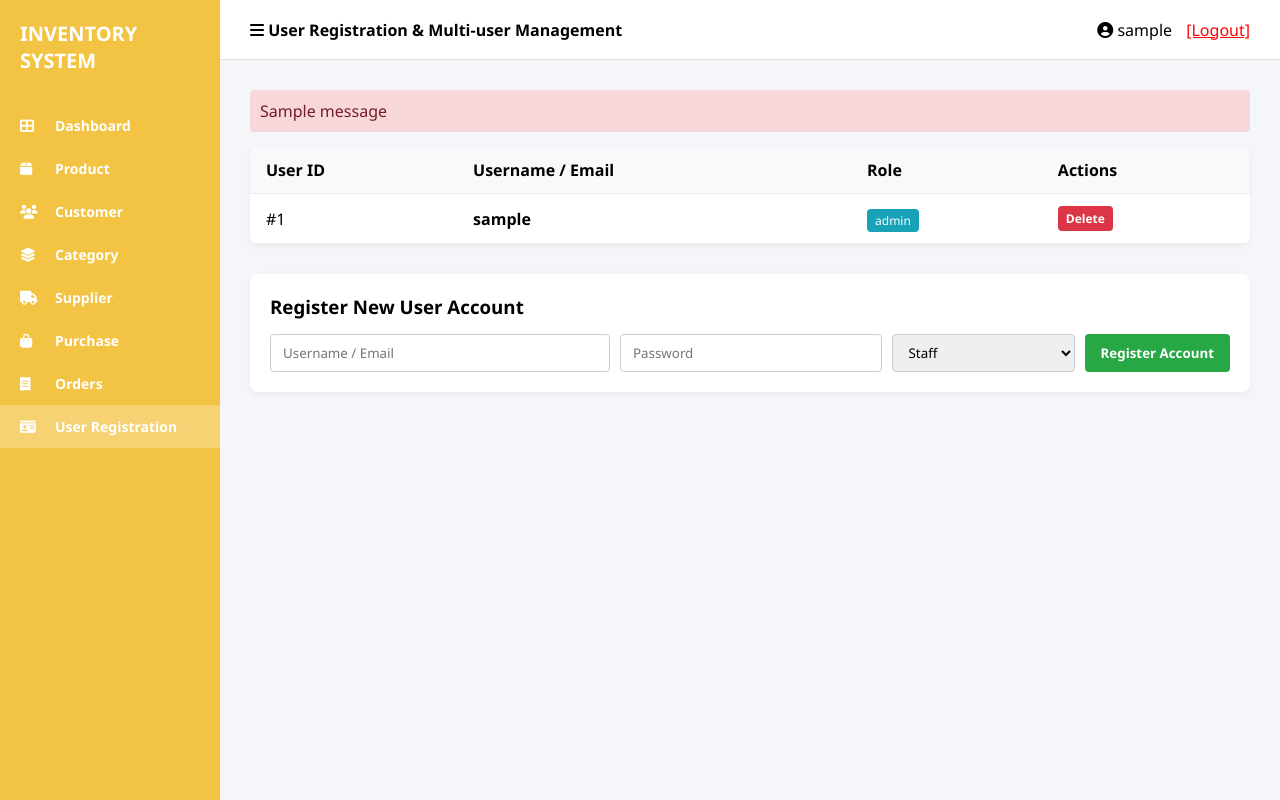
After one commit to ec03plzo-afk/inventory-management-system, a Flask app: page /users in a window 1280 px wide. The commit adds this page. Run offline with Flask 3, Linux system fonts and the light colour scheme; the visitor is signed in with stand-in values (Sample User, id 1); one stand-in notice (Sample message) is shown; a database or web service that is not in the repository returns one stand-in record (values such as "Sample title"); some libraries are stand-ins or nearby versions.

Commit message:
Complete User Registration and Multi-user management system

```diff
--- a/app.py
+++ b/app.py
@@ -84,12 +84,13 @@ def init_db():
             CREATE TABLE IF NOT EXISTS users (
                 id SERIAL PRIMARY KEY,
                 username VARCHAR(255) UNIQUE NOT NULL,
-                password VARCHAR(255) NOT NULL
+                password VARCHAR(255) NOT NULL,
+                role VARCHAR(50) DEFAULT 'Staff'
             );
         ''')
         cur.execute("SELECT * FROM users WHERE username = %s;", ('admin@gmail.com',))
         if not cur.fetchone():
-            cur.execute("INSERT INTO users (username, password) VALUES (%s, %s);", ('admin@gmail.com', 'password123'))
+            cur.execute("INSERT INTO users (username, password, role) VALUES (%s, %s, %s);", ('admin@gmail.com', 'password123', 'Admin'))
         conn.commit()
         cur.close()
     else:
@@ -151,12 +152,13 @@ def init_db():
             CREATE TABLE IF NOT EXISTS users (
                 id INTEGER PRIMARY KEY AUTOINCREMENT,
                 username TEXT UNIQUE NOT NULL,
-                password TEXT NOT NULL
+                password TEXT NOT NULL,
+                role TEXT DEFAULT 'Staff'
             )
         ''')
         user = conn.execute('SELECT * FROM users WHERE username = ?', ('admin@gmail.com',)).fetchone()
         if not user:
-            conn.execute('INSERT INTO users (username, password) VALUES (?, ?)', ('admin@gmail.com', 'password123'))
+            conn.execute('INSERT INTO users (username, password, role) VALUES (?, ?, ?)', ('admin@gmail.com', 'password123', 'Admin'))
         conn.commit()
     conn.close()
 
@@ -214,6 +216,8 @@ def dashboard():
         orders_list = cur.fetchall()
         cur.execute("SELECT * FROM purchases ORDER BY id;")
         purchases_list = cur.fetchall()
+        cur.execute("SELECT * FROM users ORDER BY id;")
+        users_list = cur.fetchall()
         cur.close()
     else:
         inventory = conn.execute('SELECT * FROM inventory').fetchall()
@@ -222,6 +226,7 @@ def dashboard():
         suppliers_list = conn.execute('SELECT * FROM suppliers').fetchall()
         orders_list = conn.execute('SELECT * FROM orders').fetchall()
         purchases_list = conn.execute('SELECT * FROM purchases').fetchall()
+        users_list = conn.execute('SELECT * FROM users').fetchall()
 
     total_products = len(inventory)
     total_categories = len(categories_list)
@@ -229,6 +234,7 @@ def dashboard():
     total_suppliers = len(suppliers_list)
     total_orders = len(orders_list)
     total_purchases = len(purchases_list)
+    total_users = len(users_list)
     conn.close()
 
     return render_template(
@@ -238,8 +244,71 @@ def dashboard():
         total_customers=total_customers,
         total_suppliers=total_suppliers,
         total_orders=total_orders,
-        total_purchases=total_purchases
+        total_purchases=total_purchases,
+        total_users=total_users
     )
+
+# --- USER REGISTRATION MODULE ---
+@app.route('/users')
+def users():
+    if not session.get('logged_in'):
+        return redirect(url_for('login'))
+
+    conn, db_type = get_db_connection()
+    if db_type == 'pg':
+        import psycopg2.extras
+        cur = conn.cursor(cursor_factory=psycopg2.extras.DictCursor)
+        cur.execute("SELECT * FROM users ORDER BY id DESC;")
+        users_list = cur.fetchall()
+        cur.close()
+    else:
+        users_list = conn.execute('SELECT * FROM users ORDER BY id DESC').fetchall()
+    conn.close()
+
+    return render_template('users.html', users=users_list)
+
+@app.route('/users/add', methods=['POST'])
+def add_user():
+    if not session.get('logged_in'):
+        return redirect(url_for('login'))
+
+    username = request.form.get('username')
+    password = request.form.get('password')
+    role = request.form.get('role', 'Staff')
+
+    if username and password:
+        conn, db_type = get_db_connection()
+        try:
+            if db_type == 'pg':
+                cur = conn.cursor()
+                cur.execute("INSERT INTO users (username, password, role) VALUES (%s, %s, %s);", (username, password, role))
+                conn.commit()
+                cur.close()
+            else:
+                conn.execute('INSERT INTO users (username, password, role) VALUES (?, ?, ?)', (username, password, role))
+                conn.commit()
+        except Exception as e:
+            flash("Username already exists!")
+        conn.close()
+
+    return redirect(url_for('users'))
+
+@app.route('/users/delete/<int:id>', methods=['POST'])
+def delete_user(id):
+    if not session.get('logged_in'):
+        return redirect(url_for('login'))
+
+    conn, db_type = get_db_connection()
+    if db_type == 'pg':
+        cur = conn.cursor()
+        cur.execute("DELETE FROM users WHERE id = %s;", (id,))
+        conn.commit()
+        cur.close()
+    else:
+        conn.execute('DELETE FROM users WHERE id = ?', (id,))
+        conn.commit()
+    conn.close()
+    return redirect(url_for('users'))
 
 # --- PURCHASE MODULE ---
 @app.route('/purchases')
@@ -695,12 +764,6 @@ def delete_item(id):
     conn.close()
     return redirect(url_for('products'))
 
-@app.route('/section/<title>')
-def view_section(title):
-    if not session.get('logged_in'):
-        return redirect(url_for('login'))
-    return render_template('section.html', title=title)
-
 @app.route('/export/csv')
 def export_csv():
     if not session.get('logged_in'):
--- a/templates/categories.html
+++ b/templates/categories.html
@@ -44,7 +44,7 @@
             <li><a href="/suppliers"><i class="fa-solid fa-truck"></i> Supplier</a></li>
             <li><a href="/purchases"><i class="fa-solid fa-shopping-bag"></i> Purchase</a></li>
             <li><a href="/orders"><i class="fa-solid fa-receipt"></i> Orders</a></li>
-            <li><a href="/section/User Registration"><i class="fa-solid fa-id-card"></i> User Registration</a></li>
+            <li><a href="/users"><i class="fa-solid fa-id-card"></i> User Registration</a></li>
         </ul>
     </div>
 
--- a/templates/customers.html
+++ b/templates/customers.html
@@ -44,7 +44,7 @@
             <li><a href="/suppliers"><i class="fa-solid fa-truck"></i> Supplier</a></li>
             <li><a href="/purchases"><i class="fa-solid fa-shopping-bag"></i> Purchase</a></li>
             <li><a href="/orders"><i class="fa-solid fa-receipt"></i> Orders</a></li>
-            <li><a href="/section/User Registration"><i class="fa-solid fa-id-card"></i> User Registration</a></li>
+            <li><a href="/users"><i class="fa-solid fa-id-card"></i> User Registration</a></li>
         </ul>
     </div>
 
--- a/templates/dashboard.html
+++ b/templates/dashboard.html
@@ -49,7 +49,7 @@
             <li><a href="/suppliers"><i class="fa-solid fa-truck"></i> Supplier</a></li>
             <li><a href="/purchases"><i class="fa-solid fa-shopping-bag"></i> Purchase</a></li>
             <li><a href="/orders"><i class="fa-solid fa-receipt"></i> Orders</a></li>
-            <li><a href="/section/User Registration"><i class="fa-solid fa-id-card"></i> User Registration</a></li>
+            <li><a href="/users"><i class="fa-solid fa-id-card"></i> User Registration</a></li>
         </ul>
     </div>
 
@@ -116,7 +116,7 @@
                     <div class="card-icon"><i class="fa-solid fa-truck" style="color: #ffc107;"></i></div>
                 </a>
 
-                <a href="/section/User Registration" class="card-item card-blue">
+                <a href="/users" class="card-item card-blue">
                     <div class="card-info">
                         <h4>User Registration</h4>
                         <p>1</p>
--- a/templates/orders.html
+++ b/templates/orders.html
@@ -44,7 +44,7 @@
             <li><a href="/suppliers"><i class="fa-solid fa-truck"></i> Supplier</a></li>
             <li><a href="/purchases"><i class="fa-solid fa-shopping-bag"></i> Purchase</a></li>
             <li><a href="/orders" class="active"><i class="fa-solid fa-receipt"></i> Orders</a></li>
-            <li><a href="/section/User Registration"><i class="fa-solid fa-id-card"></i> User Registration</a></li>
+            <li><a href="/users"><i class="fa-solid fa-id-card"></i> User Registration</a></li>
         </ul>
     </div>
 
--- a/templates/products.html
+++ b/templates/products.html
@@ -52,7 +52,7 @@
             <li><a href="/suppliers"><i class="fa-solid fa-truck"></i> Supplier</a></li>
             <li><a href="/purchases"><i class="fa-solid fa-shopping-bag"></i> Purchase</a></li>
             <li><a href="/orders"><i class="fa-solid fa-receipt"></i> Orders</a></li>
-            <li><a href="/section/User Registration"><i class="fa-solid fa-id-card"></i> User Registration</a></li>
+            <li><a href="/users"><i class="fa-solid fa-id-card"></i> User Registration</a></li>
         </ul>
     </div>
 
--- a/templates/purchases.html
+++ b/templates/purchases.html
@@ -44,7 +44,7 @@
             <li><a href="/suppliers"><i class="fa-solid fa-truck"></i> Supplier</a></li>
             <li><a href="/purchases" class="active"><i class="fa-solid fa-shopping-bag"></i> Purchase</a></li>
             <li><a href="/orders"><i class="fa-solid fa-receipt"></i> Orders</a></li>
-            <li><a href="/section/User Registration"><i class="fa-solid fa-id-card"></i> User Registration</a></li>
+            <li><a href="/users"><i class="fa-solid fa-id-card"></i> User Registration</a></li>
         </ul>
     </div>
 
--- a/templates/suppliers.html
+++ b/templates/suppliers.html
@@ -44,7 +44,7 @@
             <li><a href="/suppliers" class="active"><i class="fa-solid fa-truck"></i> Supplier</a></li>
             <li><a href="/purchases"><i class="fa-solid fa-shopping-bag"></i> Purchase</a></li>
             <li><a href="/orders"><i class="fa-solid fa-receipt"></i> Orders</a></li>
-            <li><a href="/section/User Registration"><i class="fa-solid fa-id-card"></i> User Registration</a></li>
+            <li><a href="/users"><i class="fa-solid fa-id-card"></i> User Registration</a></li>
         </ul>
     </div>
 
--- /dev/null
+++ b/templates/users.html
@@ -0,0 +1,106 @@
+<!DOCTYPE html>
+<html lang="en">
+<head>
+    <meta charset="UTF-8">
+    <title>User Registration - Inventory System</title>
+    <link rel="stylesheet" href="https://cdnjs.cloudflare.com/ajax/libs/font-awesome/6.4.0/css/all.min.css">
+    <style>
+        * { box-sizing: border-box; margin: 0; padding: 0; font-family: 'Segoe UI', Tahoma, Geneva, Verdana, sans-serif; }
+        body { display: flex; height: 100vh; background-color: #f4f6f9; }
+
+        .sidebar { width: 220px; background-color: #f3c344; padding: 20px 0; display: flex; flex-direction: column; }
+        .sidebar-brand { font-size: 20px; font-weight: bold; color: #ffffff; padding: 0 20px 30px 20px; text-transform: uppercase; }
+        .sidebar-menu { list-style: none; }
+        .sidebar-menu li a { display: flex; align-items: center; padding: 12px 20px; color: #ffffff; text-decoration: none; font-weight: 600; font-size: 14px; }
+        .sidebar-menu li a:hover, .sidebar-menu li a.active { background-color: rgba(255, 255, 255, 0.25); }
+        .sidebar-menu li a i { width: 25px; margin-right: 10px; }
+
+        .main-wrapper { flex: 1; display: flex; flex-direction: column; overflow-y: auto; }
+        .top-header { height: 60px; background: white; border-bottom: 1px solid #e0e0e0; display: flex; justify-content: space-between; align-items: center; padding: 0 30px; }
+
+        .content-body { padding: 30px; }
+        input, select { padding: 8px 12px; border: 1px solid #ccc; border-radius: 4px; }
+
+        .btn { padding: 8px 16px; border: none; border-radius: 4px; cursor: pointer; text-decoration: none; font-weight: bold; color: white; }
+        .btn-green { background-color: #28a745; }
+        .btn-red { background-color: #dc3545; }
+
+        table { width: 100%; border-collapse: collapse; background: white; border-radius: 8px; overflow: hidden; box-shadow: 0 2px 6px rgba(0,0,0,0.05); }
+        th, td { border-bottom: 1px solid #eee; padding: 12px 16px; text-align: left; }
+        th { background-color: #f8f9fa; }
+
+        .form-card { background: white; padding: 20px; border-radius: 8px; margin-top: 30px; box-shadow: 0 2px 6px rgba(0,0,0,0.05); }
+    </style>
+</head>
+<body>
+
+    <div class="sidebar">
+        <div class="sidebar-brand">INVENTORY SYSTEM</div>
+        <ul class="sidebar-menu">
+            <li><a href="/dashboard"><i class="fa-solid fa-th-large"></i> Dashboard</a></li>
+            <li><a href="/products"><i class="fa-solid fa-box"></i> Product</a></li>
+            <li><a href="/customers"><i class="fa-solid fa-users"></i> Customer</a></li>
+            <li><a href="/categories"><i class="fa-solid fa-layer-group"></i> Category</a></li>
+            <li><a href="/suppliers"><i class="fa-solid fa-truck"></i> Supplier</a></li>
+            <li><a href="/purchases"><i class="fa-solid fa-shopping-bag"></i> Purchase</a></li>
+            <li><a href="/orders"><i class="fa-solid fa-receipt"></i> Orders</a></li>
+            <li><a href="/users" class="active"><i class="fa-solid fa-id-card"></i> User Registration</a></li>
+        </ul>
+    </div>
+
+    <div class="main-wrapper">
+        <div class="top-header">
+            <div><i class="fa-solid fa-bars"></i> <strong>User Registration & Multi-user Management</strong></div>
+            <div><i class="fa-solid fa-circle-user"></i> {{ session['username'] }} <a href="/logout" style="color: red; margin-left: 10px;">[Logout]</a></div>
+        </div>
+
+        <div class="content-body">
+            {% with messages = get_flashed_messages() %}
+                {% if messages %}
+                    {% for msg in messages %}
+                        <div style="background: #f8d7da; color: #721c24; padding: 10px; border-radius: 4px; margin-bottom: 15px;">{{ msg }}</div>
+                    {% endfor %}
+                {% endif %}
+            {% endwith %}
+
+            <table>
+                <tr>
+                    <th>User ID</th>
+                    <th>Username / Email</th>
+                    <th>Role</th>
+                    <th>Actions</th>
+                </tr>
+                {% for user in users %}
+                <tr>
+                    <td>#{{ user['id'] }}</td>
+                    <td><strong>{{ user['username'] }}</strong></td>
+                    <td><span style="background: #17a2b8; color: white; padding: 3px 8px; border-radius: 4px; font-size: 12px;">{{ user['role'] if user['role'] else 'Staff' }}</span></td>
+                    <td>
+                        {% if user['username'] != session['username'] %}
+                        <form action="/users/delete/{{ user['id'] }}" method="POST" style="display:inline;">
+                            <button type="submit" class="btn btn-red" style="padding: 4px 8px; font-size: 12px;" onclick="return confirm('Delete user account?')">Delete</button>
+                        </form>
+                        {% else %}
+                        <span style="color: #888; font-size: 12px;">Current Session</span>
+                        {% endif %}
+                    </td>
+                </tr>
+                {% endfor %}
+            </table>
+
+            <div class="form-card">
+                <h3>Register New User Account</h3>
+                <form action="/users/add" method="POST" style="margin-top: 15px; display: flex; gap: 10px; flex-wrap: wrap;">
+                    <input type="email" name="username" placeholder="Username / Email" required style="flex: 2;">
+                    <input type="password" name="password" placeholder="Password" required style="flex: 1.5;">
+                    <select name="role" style="flex: 1;">
+                        <option value="Staff">Staff</option>
+                        <option value="Admin">Admin</option>
+                    </select>
+                    <button type="submit" class="btn btn-green">Register Account</button>
+                </form>
+            </div>
+        </div>
+    </div>
+</body>
+</html>
```
